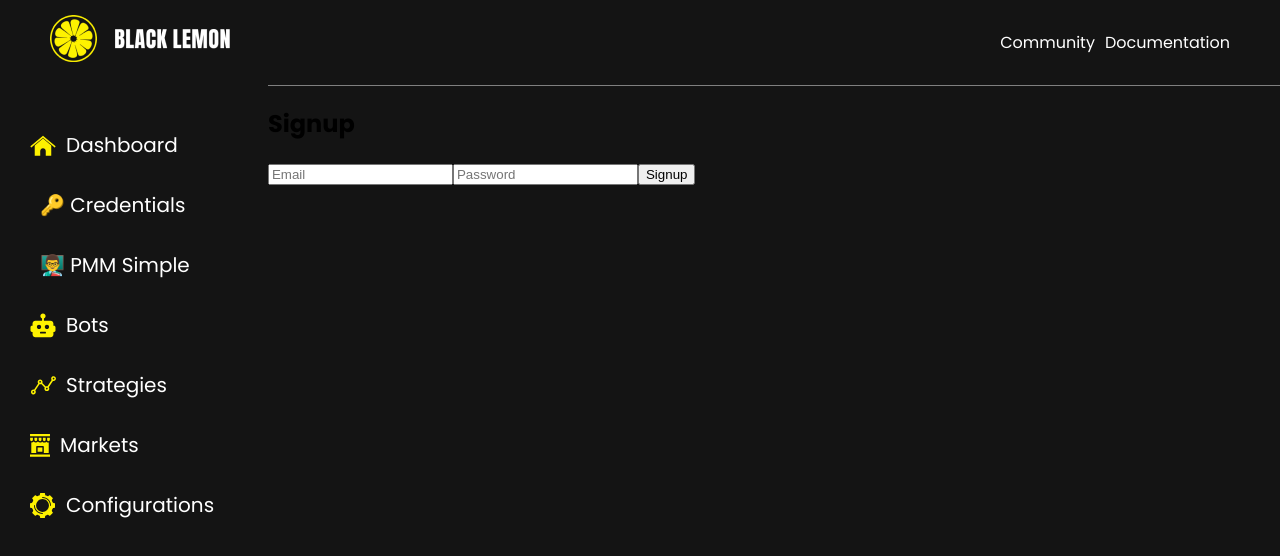
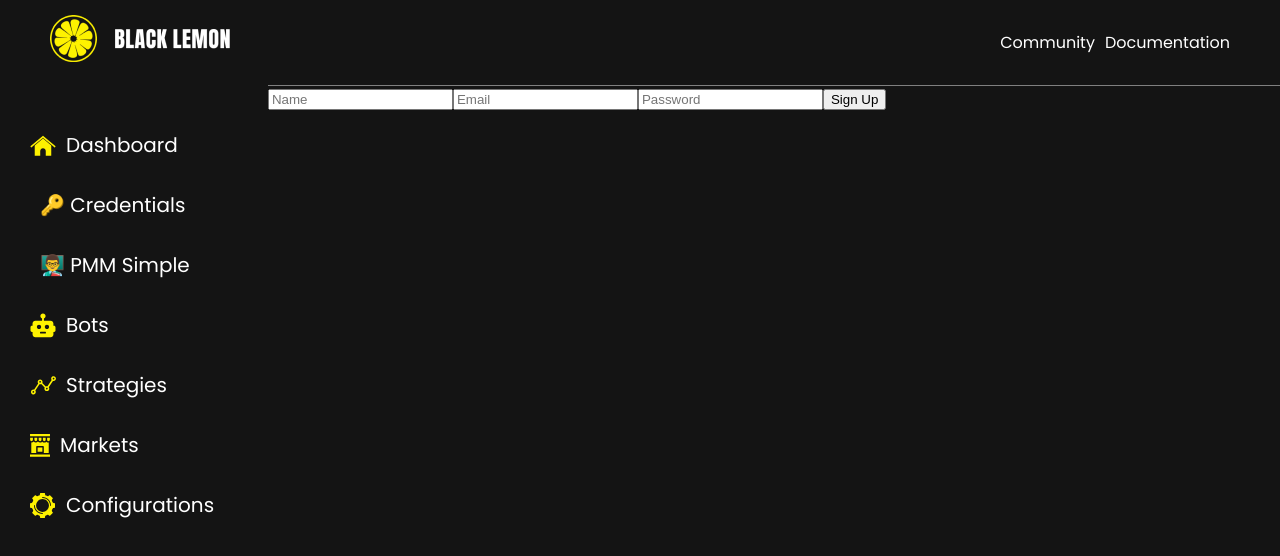
Before and after one commit to mohit49/blacklemon, a React (Vite) app: page /signup in a window 1280 px wide. Shown: the top 556 px of the page. Built offline with nearby package versions, Linux system fonts and the light colour scheme.

Commit message:
feat: signup

```diff
--- a/src/components/Signup.jsx
+++ b/src/components/Signup.jsx
@@ -1,26 +1,29 @@
-import { useState } from 'react';
+import React, { useState } from 'react';
 import axios from 'axios';
 
 function Signup() {
-  const [email, setEmail] = useState('');
-  const [password, setPassword] = useState('');
+  const [form, setForm] = useState({ name: '', email: '', password: '' });
 
-  const handleSignup = async (e) => {
+  const handleChange = (e) => {
+    setForm({ ...form, [e.target.name]: e.target.value });
+  };
+
+  const handleSubmit = async (e) => {
     e.preventDefault();
     try {
-      const response = await axios.post('http://localhost:5000/auth/signup', { email, password });
-      alert(response.data.message);
-    } catch (error) {
-      alert(error.response?.data?.error || 'Something went wrong');
+      await axios.post('http://localhost:5000/auth/signup', form);
+      alert('Signup successful!');
+    } catch (err) {
+      alert(err.response?.data?.error || 'Signup failed');
     }
   };
 
   return (
-    <form onSubmit={handleSignup}>
-      <h2>Signup</h2>
-      <input type="email" placeholder="Email" value={email} onChange={(e) => setEmail(e.target.value)} required />
-      <input type="password" placeholder="Password" value={password} onChange={(e) => setPassword(e.target.value)} required />
-      <button type="submit">Signup</button>
+    <form onSubmit={handleSubmit}>
+      <input name="name" placeholder="Name" value={form.name} onChange={handleChange} required />
+      <input name="email" placeholder="Email" value={form.email} onChange={handleChange} required />
+      <input name="password" type="password" placeholder="Password" value={form.password} onChange={handleChange} required />
+      <button type="submit">Sign Up</button>
     </form>
   );
 }
```
